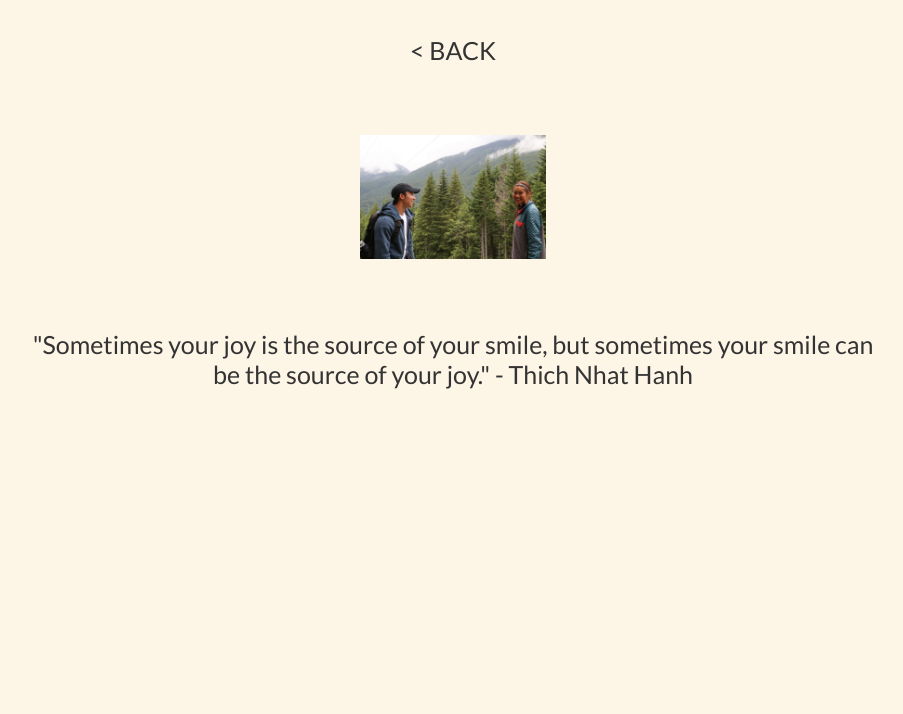
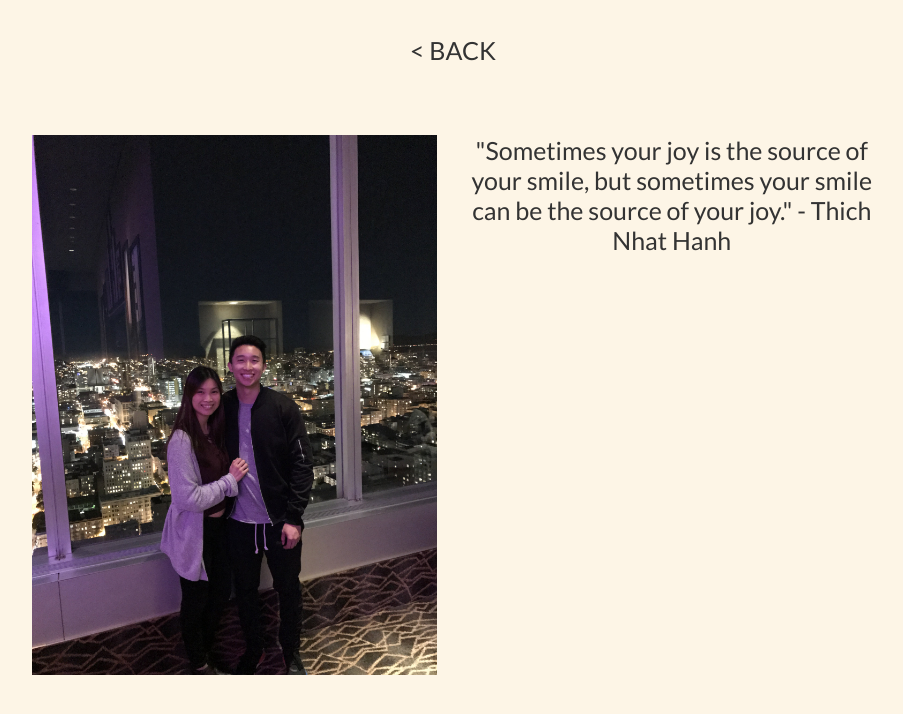
Before and after one commit to bonappechubs/bonappechubs.github.io, a plain HTML site: page missing.html in a window 1280 px wide. Shown: the whole page, without its empty margins (187-1090 px from the left). Drawn offline with nearby package versions, Linux system fonts and the light colour scheme.

Commit message:
add pics

```diff
--- a/js/nick.js
+++ b/js/nick.js
@@ -22,8 +22,8 @@ var getHappy = ['"Happiness is the art of never holding in your mind the memory
 				'"Happy people plan actions, they do not plan results." - Dennis Waitley',
 				'"The only joy in the world is to begin." - Cesare Pavese',
 				'"Happiness is acceptance." - Unknown',
-				'If you cannot get someone out of your head, maybe they are supposed to be there.',
-				'In French, you do not really say "I miss you", you say "Tu me manques" which means "You are missing from me"'];
+				'"If you cannot get someone out of your head, maybe they are supposed to be there."',
+				'"In French, you do not really say "I miss you", you say "Tu me manques" which means "You are missing from me""'];
 
 var getAngry = ['"No matter how hard the past, you can always begin again." Buddha',
 				'"Experience is simply the name we give our mistakes." - Oscar Wilde',
@@ -39,7 +39,8 @@ var getPics =['IMG_0030-min.jpg', 'IMG_0244-min.jpg', 'IMG_0383-min.jpg', 'IMG_0
 				'IMG_1257-min.jpg', 'IMG_1360-min.jpg', 'IMG_1401-min.jpg', 'IMG_1422-min.jpg',
 				'IMG_1422-min.jpg', 'IMG_1621-min.jpg', 'IMG_1742-min.jpg', 'IMG_1835-min.jpg',
 				'IMG_1895-min.jpg', 'IMG_2092-min.jpg', 'IMG_9013-min.jpg', 'KTAZ5912-min.jpg',
-				'nick1.jpg', 'nick2.jpg', 'nick3.jpg', 'nick4.jpg'];
+				'nick1.jpg', 'nick2.jpg', 'nick3.jpg', 'nick4.jpg', 'IMG_0055-min.jpg', 'IMG_0059-min.jpg',
+				'IMG_0067-min.jpg', 'IMG_0076-min.jpg', 'IMG_0174-min.jpg', 'IMG_0436-min.jpg'];
 
 function pickQuote(){
 	if(document.location.pathname.indexOf("unmotivated") > -1){
--- a/missing.html
+++ b/missing.html
@@ -20,13 +20,9 @@
 	</div>
 	<div class="block"></div>
 	<div class="row-fluid">
-		<div class="span5"></div>
-		<div class="span2" id="get-pic"></div>
-	</div>
-	<div class="block"></div>
-	<div class="row-fluid">
 		<div class="span2"></div>
-		<div class="span8" id="get-quote"></div>
+		<div class="span4" id="get-pic"></div>
+		<div class="span4" id="get-quote"></div>
 	</div>
 </div>
 <script src="js/nick.js"></script>
```
Also changed, not shown: stressed.html (+2 -6 lines), unmotivated.html (+2 -6 lines), img/nick-pics/IMG_0055-min.jpg (added), img/nick-pics/IMG_0059-min.jpg (added), img/nick-pics/IMG_0067-min.jpg (added), img/nick-pics/IMG_0076-min.jpg (added), img/nick-pics/IMG_0174-min.jpg (added), img/nick-pics/IMG_0436-min.jpg (added), img/nick-pics/IMG_0637-min.jpg (added).
